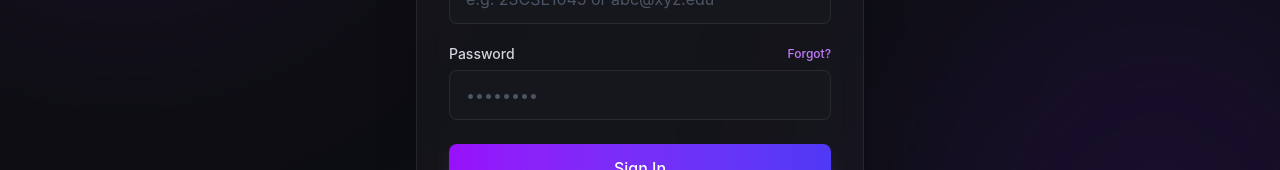
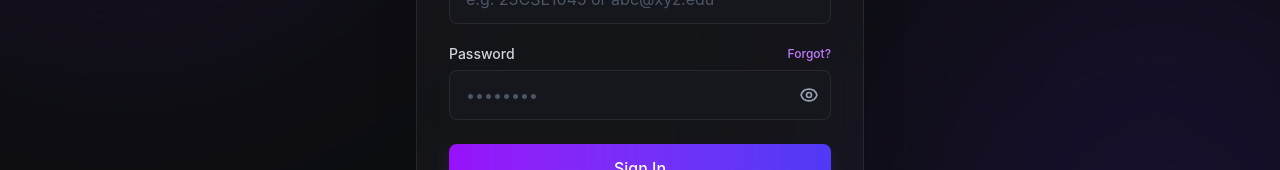
Before and after one commit to segusantosh23/lab-resource-utilization, a React (Vite) app in the folder lab-resource-utilization/frontend/: page /login in a window 1280 px wide. Shown: the part 420-590 px from the top of the page. Built offline with nearby package versions, Linux system fonts and the light colour scheme; no server answers.

Commit message:
feat: add password visibility toggle eye icon to login page

```diff
--- a/lab-resource-utilization/frontend/src/pages/Login.jsx
+++ b/lab-resource-utilization/frontend/src/pages/Login.jsx
@@ -7,6 +7,7 @@ const Login = () => {
   const { login } = useContext(AuthContext);
   const [loginId, setLoginId] = useState('');
   const [password, setPassword] = useState('');
+  const [showPassword, setShowPassword] = useState(false);
   const [error, setError] = useState('');
   const [loading, setLoading] = useState(false);
   const navigate = useNavigate();
@@ -93,15 +94,34 @@ const Login = () => {
                 Forgot?
               </Link>
             </div>
+            <div className="relative">
               <input
                 id="password"
-              type="password"
+                type={showPassword ? 'text' : 'password'}
                 required
                 value={password}
                 onChange={(e) => setPassword(e.target.value)}
                 placeholder="••••••••"
-              className="w-full bg-[#16171d] border border-white/[0.08] text-white rounded-lg px-4 py-3 focus:outline-none focus:ring-2 focus:ring-purple-500/50 focus:border-purple-500 transition duration-200 placeholder-gray-600"
+                className="w-full bg-[#16171d] border border-white/[0.08] text-white rounded-lg px-4 py-3 pr-12 focus:outline-none focus:ring-2 focus:ring-purple-500/50 focus:border-purple-500 transition duration-200 placeholder-gray-600"
               />
+              <button
+                type="button"
+                onClick={() => setShowPassword((prev) => !prev)}
+                className="absolute inset-y-0 right-0 flex items-center pr-3 text-gray-400 hover:text-white transition duration-200"
+                aria-label={showPassword ? 'Hide password' : 'Show password'}
+              >
+                {showPassword ? (
+                  <svg className="w-5 h-5" fill="none" stroke="currentColor" viewBox="0 0 24 24">
+                    <path strokeLinecap="round" strokeLinejoin="round" strokeWidth="2" d="M13.875 18.825A10.05 10.05 0 0112 19c-4.478 0-8.268-2.943-9.543-7a9.97 9.97 0 012.3-3.9m2.4-2.4A9.953 9.953 0 0112 5c4.478 0 8.268 2.943 9.543 7a9.97 9.97 0 01-4.043 5.179M15 12a3 3 0 11-6 0 3 3 0 016 0zM3 3l18 18" />
+                  </svg>
+                ) : (
+                  <svg className="w-5 h-5" fill="none" stroke="currentColor" viewBox="0 0 24 24">
+                    <path strokeLinecap="round" strokeLinejoin="round" strokeWidth="2" d="M15 12a3 3 0 11-6 0 3 3 0 016 0z" />
+                    <path strokeLinecap="round" strokeLinejoin="round" strokeWidth="2" d="M2.458 12C3.732 7.943 7.523 5 12 5c4.478 0 8.268 2.943 9.542 7-1.274 4.057-5.064 7-9.542 7-4.477 0-8.268-2.943-9.542-7z" />
+                  </svg>
+                )}
+              </button>
+            </div>
           </div>
 
           <button
```
Lines whose indentation alone changed are shown as unchanged.
